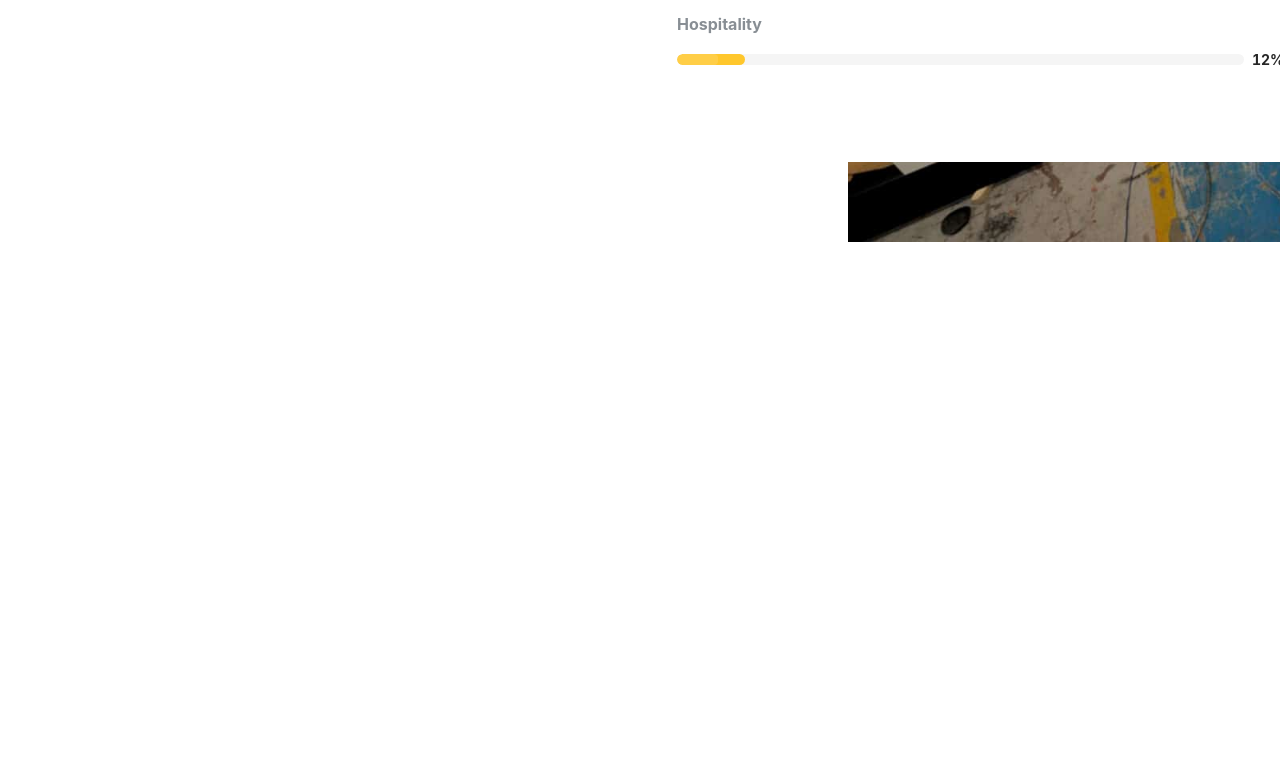
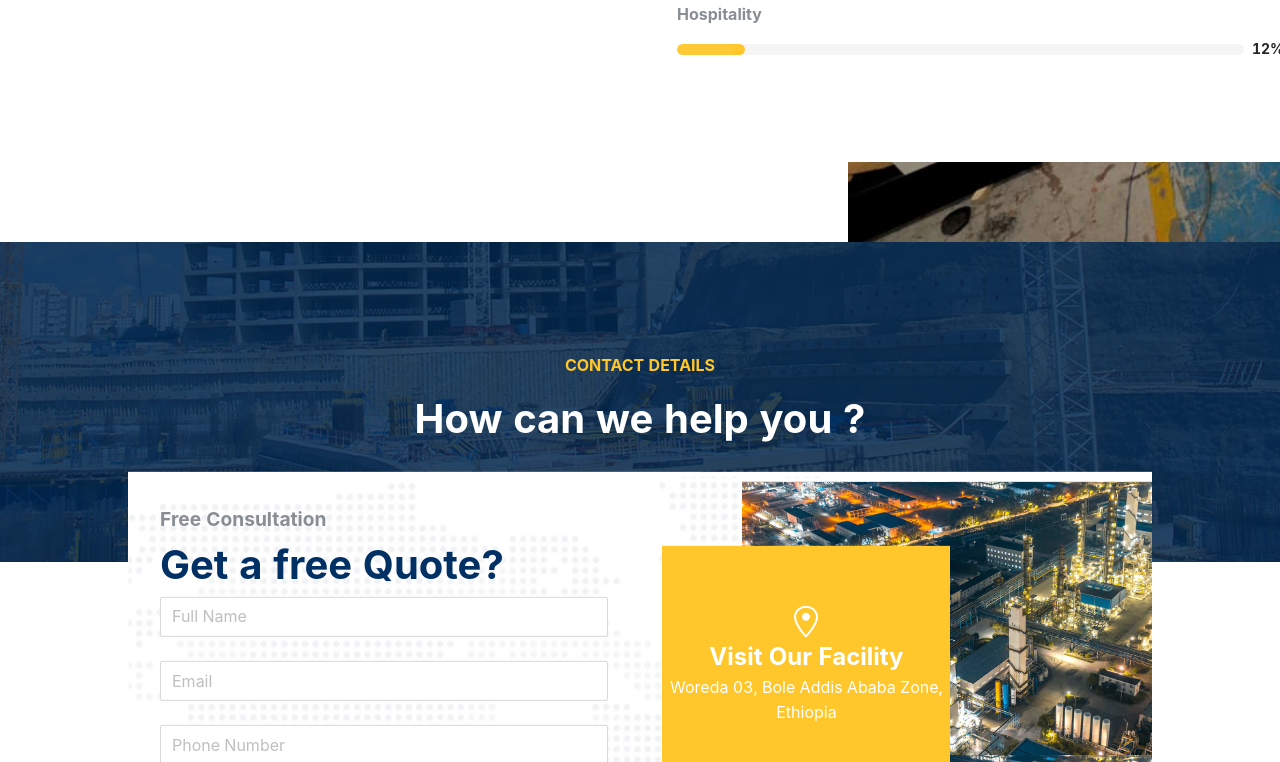
Before and after one commit to liferacer23/special-guacamole, a Next.js app: page /about in a window 1280 px wide. Shown: the part 1497-2259 px from the top of the page. Before the commit the page ends 1739 px from the top, so only its background shows below. Built offline with nearby package versions, Linux system fonts and the light colour scheme.

Commit message:
about page is done responsiveness is remaining

```diff
--- a/components/Base/index.js
+++ b/components/Base/index.js
@@ -1,6 +1,22 @@
 import styled from 'styled-components';
-
-
+import antDButton from 'antd/lib/button';
+export const Button = styled(antDButton)`
+  background: ${(props) => props.background || "#fff"};
+  color: ${(props) => props.color || "#fff"};
+  border: 2px solid ${(props) => props.border || "#fff"};
+  height: ${(props) => props.height || "2.5rem"};
+  width: ${(props) => props.width || "10rem"};
+  padding: ${(props) => props.padding || "10px"};
+  display: flex;
+  align-item: center;
+  justify-content: center;
+  font-weight: ${(props) => props.fontWeight || "bold"};
+  gap: 1rem;
+  font-size: ${(props) => props.fontSize || "0.8rem"};
+  :&hover {
+    background: ${(props) => props.hoverBackground} !important;
+  }
+`;
 export const Text = styled.span`
 font-size:${(props) => props.fontSize || "14px"}};
 color: ${(props) => props.color || "#000000"};
--- a/pages/about.js
+++ b/pages/about.js
@@ -1,23 +1,28 @@
 import React from "react";
 import styled from "styled-components";
 import titleBar from "../assets/titlebar-bg.jpg";
-import { Flex, Text } from "../components/Base";
+import { Flex, Text, Button } from "../components/Base";
 import { AiOutlineHome } from "react-icons/ai";
 import Progress from "antd/lib/progress";
 import Collapse from "antd/lib/collapse";
 import powerSection from "../assets/About-Us-Main.jpg";
 import commitmentImage from "../assets/About-Us-Lowerf.jpg";
+import dotBackground from "../assets/dotbackground.png";
 import Image from "next/image";
 import Link from "next/link";
-import Head from "next/head";
-
+import Form from "antd/lib/form";
+import Input from "antd/lib/input";
+import Select from "antd/lib/select";
+import TextArea from "antd/lib/input/TextArea";
+import LowerImage from "../assets/Lower-3.jpg";
+import {GoLocation} from "react-icons/go";
+const { Option } = Select;
 const HeaderText = styled.span`
-  color:rgba(0, 48, 100, 1);
-    font-size:2.5rem;
-    font-weight:bold;
-    text-align:left;
-    @media
-    (max-width: 768px) {
+  color: rgba(0, 48, 100, 1);
+  font-size: 2.3rem;
+  font-weight: bold;
+  text-align: left;
+  @media (max-width: 768px) {
     font-size: 1rem;
   }
 `;
@@ -29,10 +34,9 @@ const text = `
 const { Panel: antDpanel } = Collapse;
 
 const Panel = styled(antDpanel)`
-  width: 30rem;
-
+  width: 35rem;
   @media (max-width: 768px) {
-    width: 95%;
+    width: 25rem;
   }
   &.ant-collapse-item-active {
     background: rgb(255, 199, 44);
@@ -66,14 +70,6 @@ const StyledDiv = styled.div`
   flex-direction: column;
   color: #fff;
   text-align: center;
-  h1 {
-    font-size: 4rem;
-    margin-bottom: 0;
-  }
-  p {
-    font-size: 2rem;
-    margin-top: 0;
-  }
 `;
 const PowerSectionContainer = styled.section`
   width: 100%;
@@ -121,7 +117,93 @@ const CommitmentContent = styled.div`
     height: 100%;
   }
 `;
+const ContactSectionHeader = styled.div`
+  background-image: url(${titleBar.src});
+  background-size: cover;
+  background-position: center;
+  background-repeat: no-repeat;
+  height: 20rem;
+  width: 100%;
+  display: flex;
+  justify-content: center;
+  align-items: center;
+  flex-direction: column;
+  color: #fff;
+  text-align: center;
+  z-index: -1;
+`;
+const ContactSection = styled.section`
+  width: 100%;
+  height: 100%;
+  position: relative;
+`;
+//center an absolute element
+const QuoteSection = styled.div`
+  position: absolute;
+  left: 50%;
+  transform: translate(-50%, -16%);
+  width: 80%;
+  display: flex;
+  justify-content: center;
+  align-items: center;
+  flex-direction: column;
+  background: url(${dotBackground.src});
+  z-index: 1;
+  @media (max-width: 768px) {
+    width: 100%;
+    position: relative;
+    transform: translate(-50%, -0%);
+  }
+`;
+const FormContainer = styled.div`
+  height: 100%;
+  width: 50%;
+  display: flex;
+  justify-content: center;
+  flex-direction: column;
+  padding: 2rem;
+  @media (max-width: 768px) {
+    width: 100%;
+    height: 100%;
+  }
+`;
+const QuoteImageContaier = styled.div`
+  background-image: url(${LowerImage.src});
+  height: 34rem;
+  width: 40%;
+  background-size: contain;
+  display: flex;
+  justify-content: start;
+  align-items: start;
+  padding: 4rem 0;
+  flex-direction: column;
+  @media (max-width: 768px) {
+    width: 100%;
+    background: none;
+  }
+`;
+const OurFacility = styled.section`
+  width: 18rem;
+  height: 15rem;
+  background-color: rgb(255, 199, 44);
+  color: #fff;
+  display: flex;
+  justify-content: center;
+  align-items: center;
+  flex-direction: column;
+  margin-left:-5rem;
+  @media (max-width: 768px) {
+    width: 100%;
+    margin:0;
+  }
+`;
 const About = () => {
+  const children = [];
+  for (let i = 10; i < 36; i++) {
+    children.push(
+      <Option key={i.toString(36) + i}>{i.toString(36) + i}</Option>
+    );
+  }
   return (
     <>
       <StyledDiv>
@@ -231,12 +313,9 @@ const About = () => {
           <CommitmentInsideSection></CommitmentInsideSection>
         </Flex>
         <CommitmentContent>
-          <Flex>
+          <Flex alignItems="start">
             <Flex direction="column" alignItems="start">
-              <HeaderText
-              >
-                Our Commitment To You
-              </HeaderText>
+              <HeaderText>Our Commitment To You</HeaderText>
               <Collapse accordion expandIconPosition="end">
                 <Panel header={"Dependable and Quanlity Products"} key="1">
                   <p>{text}</p>
@@ -292,6 +371,89 @@ const About = () => {
           </Flex>
         </CommitmentContent>
       </CommitmentSection>
+      <ContactSection>
+        <ContactSectionHeader>
+          <Flex direction="column">
+            <Text
+              color="rgb(255, 199, 44) "
+              fontSize="1rem"
+              fontWeight="bold"
+              width="100%"
+              textAlign="center"
+            >
+              CONTACT DETAILS
+            </Text>
+            <Text
+              color="#fff"
+              fontSize="2.5rem"
+              fontWeight="bold"
+              width="100%"
+              textAlign="center"
+            >
+              How can we help you ?
+            </Text>
+          </Flex>
+        </ContactSectionHeader>
+        <QuoteSection>
+          <Flex justifyContent="space-between">
+            <FormContainer>
+              <Text
+                color="rgb(136,142,148)"
+                fontSize="1.2rem"
+                fontWeight="bold"
+                width="100%"
+                textAlign="left"
+              >
+                Free Consultation
+              </Text>
+              <Text
+                color="rgba(0, 48, 100, 1)"
+                fontSize="2.5rem"
+                fontWeight="bold"
+                width="100%"
+                textAlign="left"
+              >
+                Get a free Quote?
+              </Text>
+              <Form layout="horizontal">
+                <Form.Item>
+                  <Input size="large" placeholder="Full Name" />
+                </Form.Item>
+                <Form.Item>
+                  <Input size="large" placeholder="Email" />
+                </Form.Item>
+                <Form.Item>
+                  <Input size="large" placeholder="Phone Number" />
+                </Form.Item>
+                <Form.Item>
+                  <Select size={"large"} defaultValue="Generators">
+                    {children}
+                  </Select>
+                </Form.Item>
+                <Form.Item>
+                  <TextArea placeholder="Your Message"></TextArea>
+                </Form.Item>
+                <Form.Item>
+                  <Button
+                    width="80%"
+                    background="rgb(255, 199, 44)"
+                    hoverBackground="rgba(0, 48, 100, 1)"
+                    height="3rem"
+                  >
+                    Get a free quote
+                  </Button>
+                </Form.Item>
+              </Form>
+            </FormContainer>
+            <QuoteImageContaier>
+                <OurFacility><GoLocation fontSize="2rem"/>
+                <Text color="#fff" fontSize="1.5rem" fontWeight="bold" width="100%" textAlign="center"> Visit Our Facility</Text>
+                <Text color="#fff" fontSize="1rem"  width="100%" textAlign="center"> Woreda 03, Bole Addis Ababa Zone, Ethiopia</Text>
+                </OurFacility>
+            </QuoteImageContaier>
+          </Flex>
+        </QuoteSection>
+      </ContactSection>
     </>
   );
 };
```
Also changed, not shown: pages/index.js (+10 -24 lines), assets/dotbackground.png (added).
